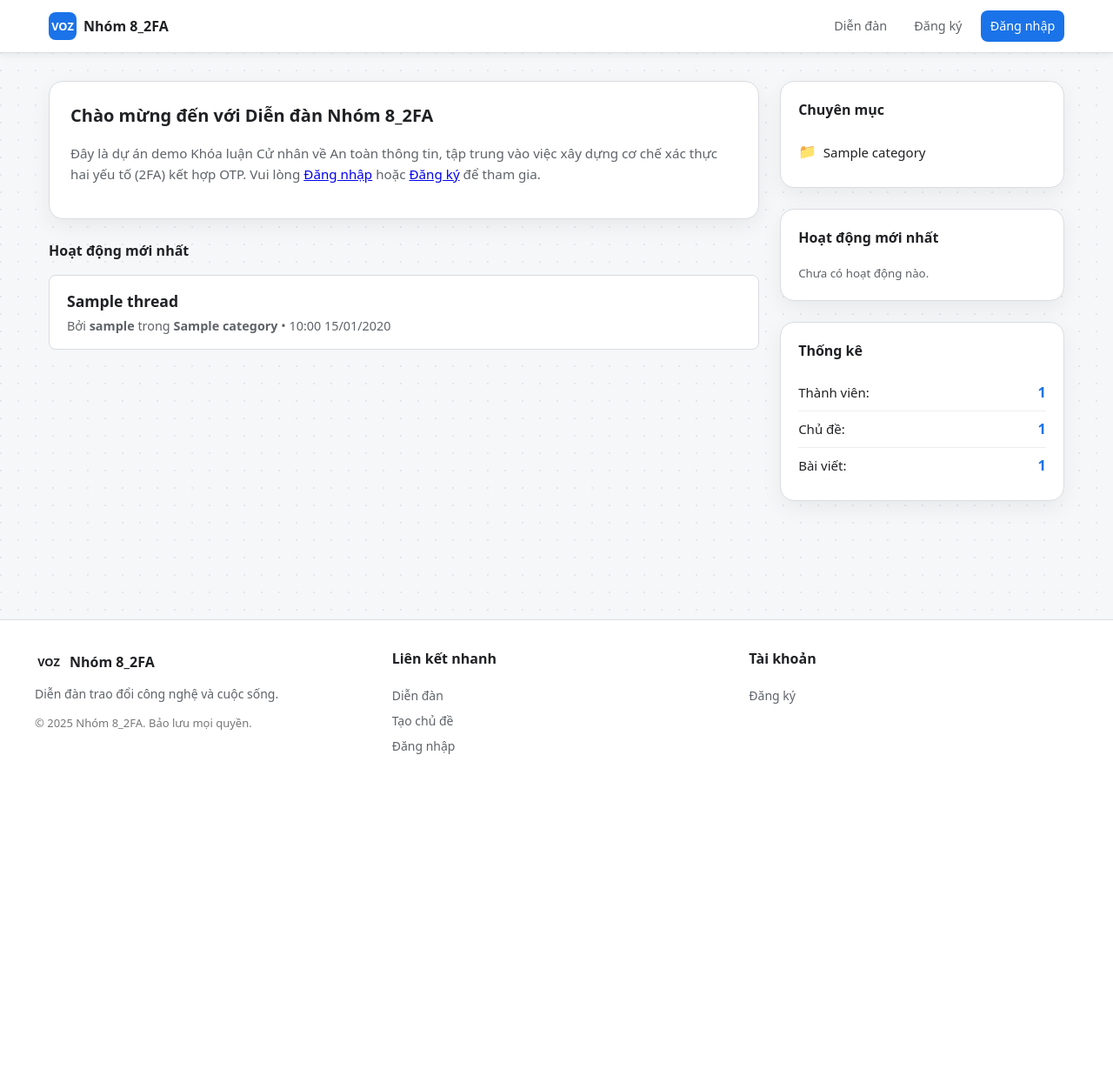
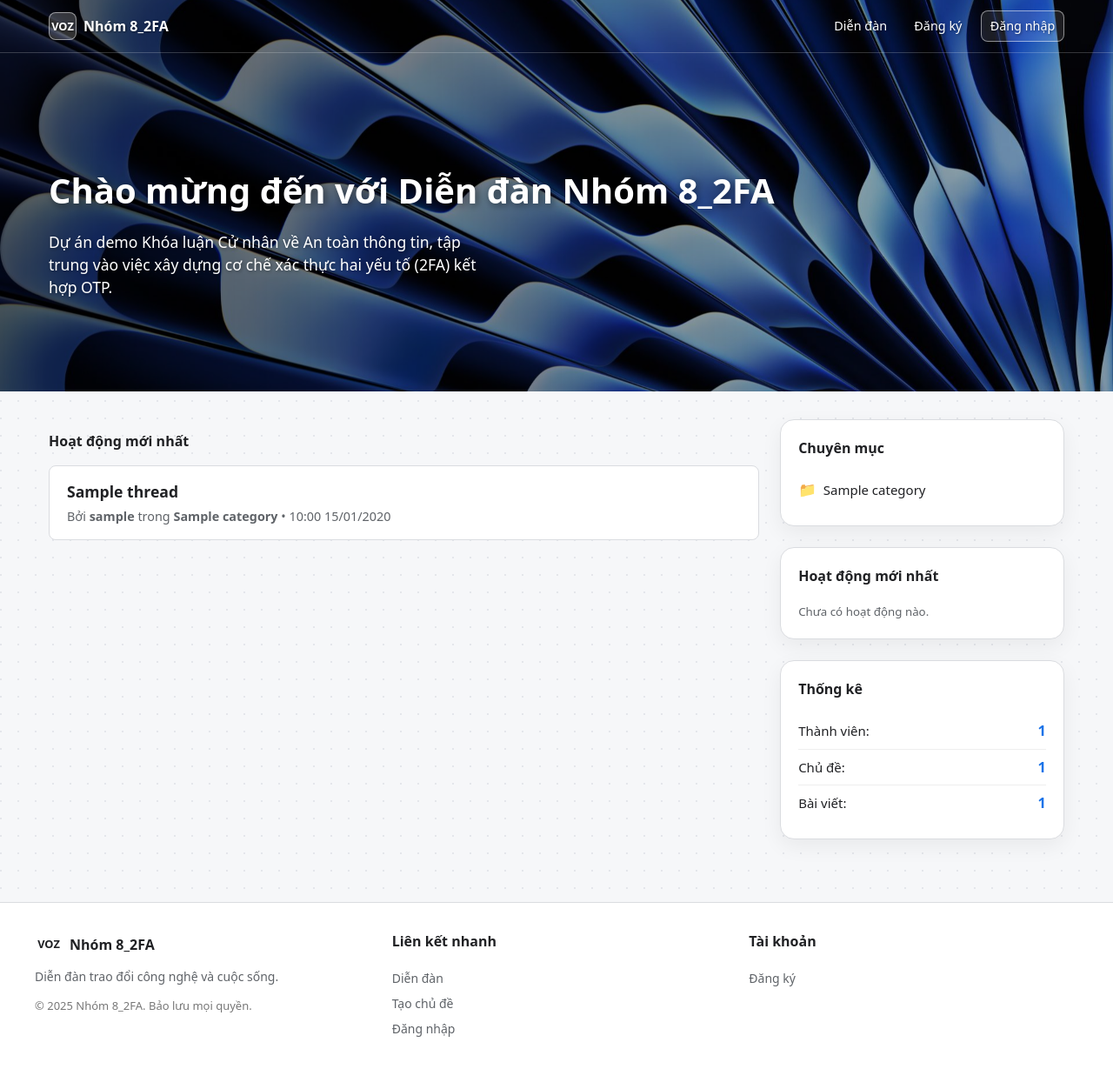
Before and after one commit to Hoa-ne/twofa_site, a Django app: page / in a window 1280 px wide. Shown: the whole page at 87% size. Before the commit the page ends 867 px from the top, so only its background shows below. Run offline with Django 4.2, Linux system fonts and the light colour scheme; tables that the repository leaves empty hold one stand-in row (values such as "Sample post").

Commit message:
add slide show và nav bar trong suốt

```diff
--- a/forum/templates/forum/home.html
+++ b/forum/templates/forum/home.html
@@ -1,8 +1,29 @@
 {% extends "base.html" %}
+{% load static %}
+
+{% block body_class %}page-home{% endblock %}
 
 {% block title %}Diễn đàn{% endblock %}
 
 {% block content %}
+
+<div class="hero-section">
+    <div class="hero-slideshow">
+        <div class="slide active" style="background-image: url('{% static 'img/hero1.jpg' %}');"></div>
+        <div class="slide" style="background-image: url('{% static 'img/hero2.jpg' %}');"></div>
+        <div class="slide" style="background-image: url('{% static 'img/hero3.jpg' %}');"></div>
+    </div>
+    <div class="hero-overlay"></div>
+    <div class="hero-content">
+        {% if request.user.is_authenticated %}
+             <h1>Chào mừng, {{ request.user.username }}</h1>
+             <p>Hãy xem các hoạt động mới nhất bên dưới hoặc tạo một chủ đề mới.</p>
+        {% else %}
+            <h1>Chào mừng đến với Diễn đàn Nhóm 8_2FA</h1>
+            <p>Dự án demo Khóa luận Cử nhân về An toàn thông tin, tập trung vào việc xây dựng cơ chế xác thực hai yếu tố (2FA) kết hợp OTP.</p>
+        {% endif %}
+    </div>
+</div>
 <style>
     /* CSS cho layout 2 cột */
     .home-grid {
@@ -47,50 +68,12 @@
         display: flex;
         justify-content: space-between;
     }
-
-    /* CSS MỚI CHO WELCOME BOX */
-    .welcome-box {
-        background-color: var(--color-surface);
-        border-radius: var(--radius-lg);
-        box-shadow: var(--shadow-card);
-        border: 1px solid var(--color-border);
-        padding: 1.5rem;
-        margin-bottom: 1.5rem;
-    }
-    .welcome-box h1 {
-        font-size: 1.25rem;
-        font-weight: 600;
-        margin-top: 0;
-        color: var(--color-text-primary);
-    }
-    .welcome-box p {
-        font-size: 0.95rem;
-        color: var(--color-text-secondary);
-        line-height: 1.6;
-    }
 </style>
 
 <div class="home-grid">
 
     <div class="main-content">
 
-        <div class="welcome-box">
-            <h1>Chào mừng đến với Diễn đàn Nhóm 8_2FA</h1>
-            {% if request.user.is_authenticated %}
-                <p>
-                    Chào mừng, <strong>{{ request.user.username }}</strong>.
-                    Hãy xem các hoạt động mới nhất bên dưới hoặc
-                    <a href="{% url 'forum:thread_create' %}">tạo một chủ đề mới</a>.
-                </p>
-            {% else %}
-                <p>
-                    Đây là dự án demo Khóa luận Cử nhân về An toàn thông tin,
-                    tập trung vào việc xây dựng cơ chế xác thực hai yếu tố (2FA) kết hợp OTP.
-                    Vui lòng <a href="{% url 'accounts:login' %}">Đăng nhập</a>
-                    hoặc <a href="{% url 'accounts:register' %}">Đăng ký</a> để tham gia.
-                </p>
-            {% endif %}
-        </div>
         <h2 style="font-size:16px; font-weight:600; color:var(--text-primary); margin-bottom:16px;">
             Hoạt động mới nhất
         </h2>
--- a/static/css/app.css
+++ b/static/css/app.css
@@ -881,3 +792,132 @@ button.password-toggle-btn:hover {
     padding-right: 60px; /* Tăng padding phải để chừa chỗ cho nút "Hiện" */
     padding-left: .75rem; /* Giữ padding trái mặc định */
 }
+
+/* --- (THÊM MỚI) HERO SLIDESHOW (TRANG CHỦ) --- */
+.hero-section {
+    position: relative; /* Gốc cho các lớp phủ */
+
+    /* Làm cho nó tràn ra toàn bộ chiều rộng */
+    width: 100vw;
+    left: 50%;
+    right: 50%;
+    margin-left: -50vw;
+    margin-right: -50vw;
+
+    height: 400px; /* Chiều cao của slideshow */
+    background-color: #222; /* Màu nền dự phòng */
+    overflow: hidden;
+    /* margin-top: -2rem; (Đã bị .page-home .hero-section ghi đè) */
+    margin-bottom: 2rem;
+}
+
+.hero-slideshow .slide {
+    position: absolute;
+    top: 0;
+    left: 0;
+    width: 100%;
+    height: 100%;
+    background-size: cover;
+    background-position: center;
+    opacity: 0;
+    /* Hiệu ứng mờ 1 giây */
+    transition: opacity 1.0s ease-in-out;
+    will-change: opacity;
+}
+
+/* Lớp 'active' sẽ làm ảnh hiện ra */
+.hero-slideshow .slide.active {
+    opacity: 1;
+}
+
+/* Lớp phủ mờ (làm chữ nổi bật) */
+.hero-overlay {
+    position: absolute;
+    top: 0;
+    left: 0;
+    width: 100%;
+    height: 100%;
+    background: linear-gradient(to right, rgba(0,0,0,0.6), rgba(0,0,0,0.2));
+    z-index: 1;
+}
+
+/* Nội dung text trên Hero */
+.hero-content {
+    position: relative;
+    z-index: 2;
+    color: #fff;
+    max-width: 1200px; /* Giống .page-wrapper */
+    margin: 0 auto;
+    padding: 0 1rem;
+    height: 100%;
+    display: flex;
+    flex-direction: column;
+    justify-content: center;
+}
+
+.hero-content h1 {
+    font-size: 2.5rem;
+    font-weight: 700;
+    margin: 0;
+    text-shadow: 2px 2px 8px rgba(0,0,0,0.5);
+}
+
+.hero-content p {
+    font-size: 1.1rem;
+    max-width: 500px;
+    margin-top: 1rem;
+    text-shadow: 1px 1px 4px rgba(0,0,0,0.5);
+}
+
+/* --- (THÊM MỚI) CSS CHO NAVBAR TRONG SUỐT (TRANG CHỦ) --- */
+
+/* Áp dụng khi body có class 'page-home' */
+.page-home .app-navbar {
+    background-color: transparent; /* Làm trong suốt */
+    box-shadow: none;
+    border-bottom: 1px solid rgba(255, 255, 255, 0.2); /* Viền mờ */
+    position: absolute; /* Đè lên trên nội dung */
+    width: 100%;
+    top: 0;
+    left: 0;
+}
+/* Đổi màu chữ trên navbar (vì nền tối) */
+.page-home .app-navbar .brand,
+.page-home .app-navbar .nav-links a {
+    color: #ffffff;
+    text-shadow: 1px 1px 3px rgba(0, 0, 0, 0.5);
+}
+.page-home .app-navbar .brand-icon {
+    background-color: rgba(255, 255, 255, 0.2); /* Icon mờ */
+    border: 1px solid rgba(255, 255, 255, 0.5);
+}
+/* Đổi màu nền nút "Đăng xuất" (hoặc "Đăng nhập") */
+.page-home .app-navbar .btn-small-accent {
+    background-color: rgba(255, 255, 255, 0.1);
+    border: 1px solid rgba(255, 255, 255, 0.5);
+    color: #ffffff !important;
+}
+.page-home .app-navbar .btn-small-accent:hover {
+    background-color: rgba(255, 255, 255, 0.2);
+}
+/* Đẩy toàn bộ nội dung trang (page-wrapper) lên trên cùng */
+.page-home .page-wrapper {
+    max-width: 100%; /* Cho phép hero-section tràn 100% */
+    padding: 0; /* Xóa padding mặc định */
+    margin: 0;
+}
+/* Sửa lại hero-section để nó nằm trên cùng */
+.page-home .hero-section {
+    margin-top: 0; /* Xóa margin-top cũ */
+    height: 450px; /* Tăng chiều cao 1 chút để bù cho navbar */
+}
+/* Sửa lại hero-content để nó có padding từ trên xuống (tránh bị navbar che) */
+.page-home .hero-content {
+     padding-top: 100px; /* Đẩy chữ xuống dưới navbar */
+}
+/* Nội dung grid (thread, sidebar) phải quay về layout cũ */
+.page-home .home-grid {
+    max-width: 1200px;
+    margin: 2rem auto 0; /* Căn giữa và tạo khoảng cách với hero */
+    padding: 0 1rem; /* Thêm padding lại cho nội dung bên dưới */
+}
--- a/static/js/app.js
+++ b/static/js/app.js
@@ -16,7 +16,7 @@ document.addEventListener("DOMContentLoaded", () => {
                     button.innerText = "Đã copy!";
                     setTimeout(() => {
                         button.innerText = originalText;
-                    }, 1500);
+s                  }, 1500);
                 }).catch(err => {
                     console.error("Lỗi copy: ", err);
                 });
@@ -24,28 +24,33 @@ document.addEventListener("DOMContentLoaded", () => {
         });
     });
 
-    // === XỬ LÝ NÚT HIỂN THỊ MẬT KHẨU ===
-    const togglePasswordButtons = document.querySelectorAll(".password-toggle-btn");
+    // === XỬ LÝ NÚT LIKE (AJAX) ===
+    // (Đã xóa)
 
-    togglePasswordButtons.forEach(button => {
-        button.addEventListener("click", () => {
-            const targetSelector = button.dataset.target;
-            const targetInput = document.querySelector(targetSelector);
+    // === (THÊM MỚI) XỬ LÝ HERO SLIDESHOW (TRANG CHỦ) ===
+    const slideshow = document.querySelector(".hero-slideshow");
+    if (slideshow) {
+        const slides = slideshow.querySelectorAll(".slide");
+        let currentSlide = 0;
 
-            if (targetInput) {
-                // Kiểm tra trạng thái hiện tại
-                if (targetInput.type === "password") {
-                    // Nếu đang là password -> chuyển sang text
-                    // SỬA LỖI: Xóa ký tự 's' ở dòng dưới
-                    targetInput.type = "text";
-                    button.innerText = "Ẩn";
-                } else {
-                    // Nếu đang là text -> chuyển về password
-                    targetInput.type = "password";
-                    button.innerText = "Hiện";
-                }
-            }
-        });
-    });
+        // Hiển thị slide đầu tiên ngay lập tức
+        if (slides.length > 0) {
+            slides[currentSlide].classList.add("active");
+        }
 
-}); // <-- Đây là dấu ngoặc }); KẾT THÚC của file
+        // Chuyển slide mỗi 5 giây
+        setInterval(() => {
+            if (slides.length > 0) {
+                // Ẩn slide hiện tại
+                slides[currentSlide].classList.remove("active");
+
+                // Tính slide tiếp theo
+                currentSlide = (currentSlide + 1) % slides.length;
+
+                // Hiện slide tiếp theo
+                slides[currentSlide].classList.add("active");
+            }
+        }, 5000); // 5000ms = 5 giây
+    }
+
+});
--- a/templates/base.html
+++ b/templates/base.html
@@ -7,7 +7,7 @@
     <meta name="viewport" content="width=device-width, initial-scale=1">
     <link rel="stylesheet" href="{% static 'css/app.css' %}">
 </head>
-<body>
+<body class="{% block body_class %}{% endblock %}">
 
 <header class="app-navbar">
     <div class="app-navbar-inner">
```
Also changed, not shown: other parts of static/css/app.css (+18 -107 lines), static/img/hero1.jpg (added), static/img/hero2.jpg (added), static/img/hero3.jpg (added).
